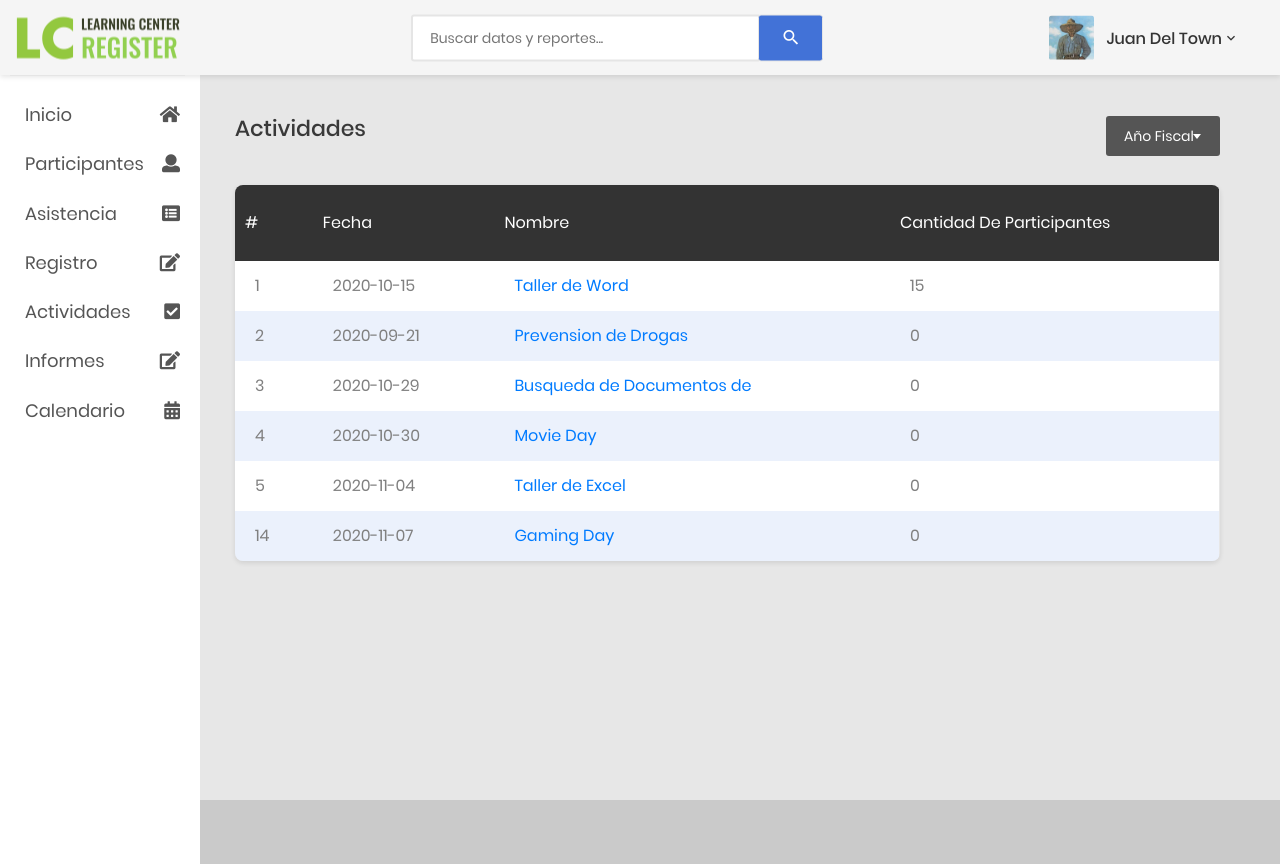
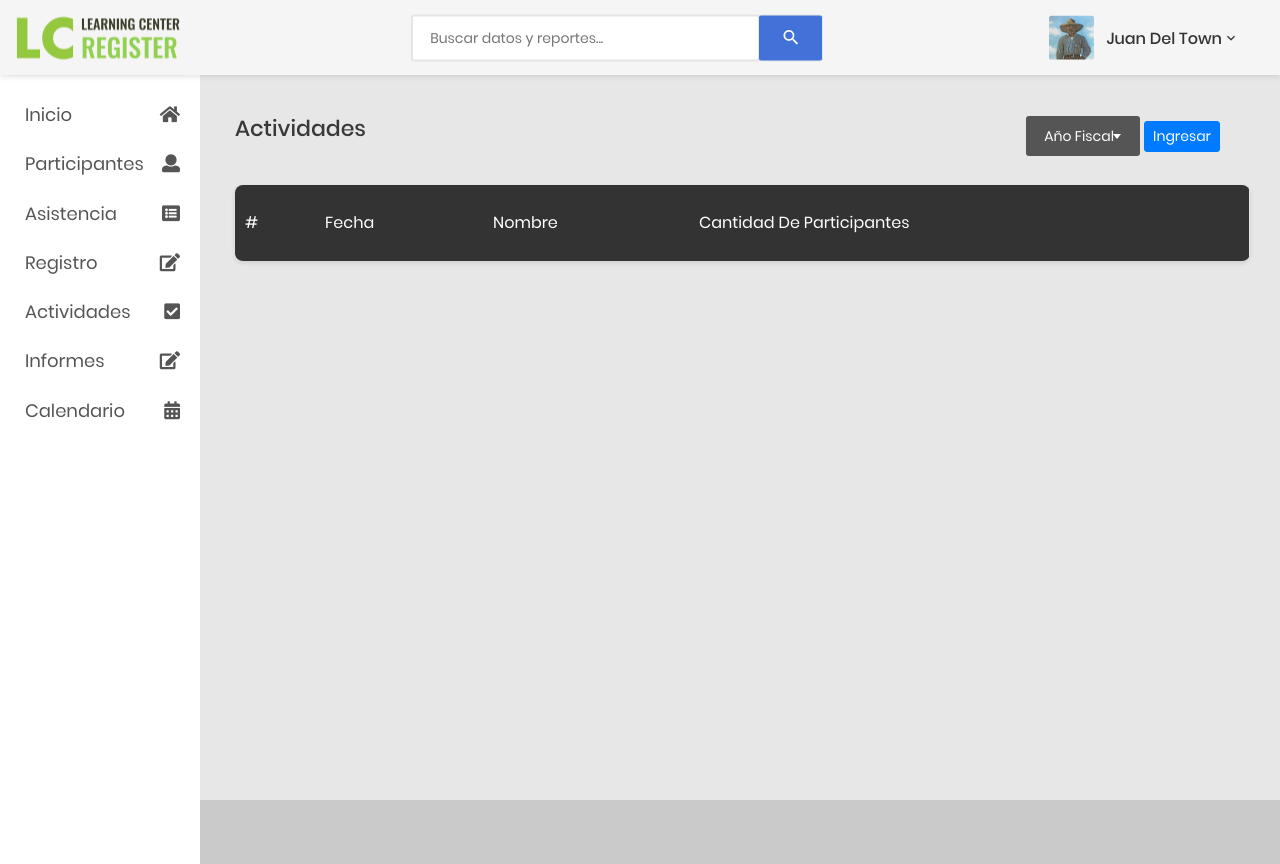
Before and after one commit to CCOM4075/LearningCenter, a PHP site: page /listaActividades.php in a window 1280 px wide. Run offline with PHP 8.4, Linux system fonts and the light colour scheme; data comes from the database, SQL or seed files in the repository; lists and menus that the app fills with data are empty.

Commit message:
Update listaActividades.php

```diff
--- a/listaActividades.php
+++ b/listaActividades.php
@@ -1,5 +1,23 @@
 <?php
     include './includes/connection.php';
+    $validacion = false;
+    if(!empty($_POST))
+	{
+        $yearID = $_POST['fiscalYear'];
+        if(!empty($yearID))
+            header("location: listaActividades.php?fiscalYear=$yearID");
+        else
+            header("location: listaActividades.php");
+    }
+
+    if(!empty($_REQUEST['fiscalYear']))
+    {
+        $fiscalYear = $_REQUEST['fiscalYear'];
+        $query = mysqli_query($connection, "SELECT fecha, nombre, participantes, actividadID FROM actividades WHERE fiscalYear = $fiscalYear ORDER BY fecha DESC");
+        $result = mysqli_num_rows($query);
+        if($result>0)
+            $validacion = true;
+    }
 ?>
 <!DOCTYPE html>
 <html lang="en">
@@ -42,120 +60,6 @@
 
 <body class="animsition">
     <div class="page-wrapper">
-        <!-- HEADER MOBILE-->
-        <header class="header-mobile d-block d-lg-none">
-            <div class="header-mobile__bar">
-                <div class="container-fluid">
-                    <div class="header-mobile-inner">
-                        <a class="logo" href="index.html">
-                            <img src="images/icon/LC_icon175x55.png" alt="CoolAdmin" />
-                        </a>
-                        <button class="hamburger hamburger--slider" type="button">
-                            <span class="hamburger-box">
-                                <span class="hamburger-inner"></span>
-                            </span>
-                        </button>
-                    </div>
-                </div>
-            </div>
-            <nav class="navbar-mobile">
-                <div class="container-fluid">
-                    <ul class="navbar-mobile__list list-unstyled">
-
-
-                        <li>
-                            <a href="index.html">
-                                <i class="fas fa-chart-bar"></i>Inicio</a>
-                        </li>
-
-                        <li class="has-sub">
-                            <a class="js-arrow" href="#">
-                                <i class="fas fa-tachometer-alt"></i>Registro</a>
-                            <ul class="navbar-mobile-sub__list list-unstyled js-sub-list">
-                                <li>
-                                    <a href="form.html">Registro De Participante</a>
-                                </li>
-                                <li>
-                                    <a href="form2.php">Registro De Administrador</a>
-                                </li>
-                            </ul>
-                        </li>
-
-                        <li>
-                            <a href="informes.html">
-                                <i class="fas fa-table"></i>Informe</a>
-                        </li>
-                        <li>
-                            <a href="calendar.html">
-                                <i class="fas fa-calendar-alt"></i>Calendario</a>
-                        </li>
-
-                        <!--
-                        <li class="has-sub">
-                            <a class="js-arrow" href="#">
-                                <i class="fas fa-copy"></i>Pages</a>
-                            <ul class="navbar-mobile-sub__list list-unstyled js-sub-list">
-                                <li>
-                                    <a href="login.html">Login</a>
-                                </li>
-                                <li>
-                                    <a href="register.html">Register</a>
-                                </li>
-                                <li>
-                                    <a href="forget-pass.html">Forget Password</a>
-                                </li>
-                            </ul>
-                        </li>
-                        -->
-
-                        <!--
-                        <li class="has-sub">
-                            <a class="js-arrow" href="#">
-                                <i class="fas fa-desktop"></i>UI Elements</a>
-                            <ul class="navbar-mobile-sub__list list-unstyled js-sub-list">
-                                <li>
-                                    <a href="button.html">Button</a>
-                                </li>
-                                <li>
-                                    <a href="badge.html">Badges</a>
-                                </li>
-                                <li>
-                                    <a href="tab.html">Tabs</a>
-                                </li>
-                                <li>
-                                    <a href="card.html">Cards</a>
-                                </li>
-                                <li>
-                                    <a href="alert.html">Alerts</a>
-                                </li>
-                                <li>
-                                    <a href="progress-bar.html">Progress Bars</a>
-                                </li>
-                                <li>
-                                    <a href="modal.html">Modals</a>
-                                </li>
-                                <li>
-                                    <a href="switch.html">Switchs</a>
-                                </li>
-                                <li>
-                                    <a href="grid.html">Grids</a>
-                                </li>
-                                <li>
-                                    <a href="fontawesome.html">Fontawesome Icon</a>
-                                </li>
-                                <li>
-                                    <a href="typo.html">Typography</a>
-                                </li>
-                            </ul>
-                        </li>
-                        -->
-
-                    </ul>
-                </div>
-            </nav>
-        </header>
-        <!-- END HEADER MOBILE-->
-
         <!-- MENU SIDEBAR-->
         <?php
             include './includes/menuSideBar.php';
@@ -180,16 +84,32 @@
                         <h3 class="title-5">Actividades</h3>
                     </div>
                     <div class="table-data__tool-right">
+                    <form action="" method="post">
                         <div class="rs-select2--dark rs-select2--sm rs-select2--dark2">
                                     <!--rs-select2--light rs-select2--sm-->
-                            <select class="js-select2" name="type">
-                                <option selected="selected">Año Fiscal </option>
-                                <option value="">2019-2020</option>
-                                <option value="">2020-2021</option>
+                            <select class="js-select2" id="fiscalYear" name="fiscalYear" required>
+                                <option value="">Año Fiscal </option>
+                                <?php
+                                    $runFiscalYear = mysqli_query($connection,"SELECT * FROM fiscalYear");
+
+                                    while($fiscalYear = mysqli_fetch_array($runFiscalYear))
+                                    {
+                                        $year = $fiscalYear['year'];
+                                        $id = $fiscalYear['id'];
+                                        echo "<option value=$id> $year</option>";
+                                    }
+                                ?>
+                                    }
+                                        ?>
                             </select>
                                 <div class="dropDownSelect2"></div>
                         </div>
+                        <button type="submit" class="btn btn-primary btn-sm">Ingresar</button>
                     </div>
+                    </form>
+                </div>
+
+
                 </div>
 
                     <div class="container-fluid">
@@ -208,26 +128,21 @@
                                         </thead>
 
                                         <tbody>
-
                                             <?php
-                                            $query = mysqli_query($connection, "SELECT fecha, nombre, participantes, actividadID FROM actividades");
-                                            $result = mysqli_num_rows($query);
-                                            if($result > 0){
-
-                                                while($actividad = mysqli_fetch_array($query)){
+                                                if($validacion == true)
+                                                {
+                                                    $i = 1;
+                                                    while($actividad = mysqli_fetch_array($query))
+                                                    {
                                             ?>
                                                         <tr>
-                                                <td><?php echo $actividad['actividadID']?></td>
+                                                            <td><?php echo $i?></td>
                                                             <td><?php echo $actividad['fecha']?></td>
-
                                                             <td><a href="actividad.php?id=<?php echo $actividad['actividadID'];?>"><?php echo $actividad['nombre']?></a>
-
-
                                                             <td><?php echo $actividad['participantes']?></td>
-
                                                         </tr>
-
                                                 <?php
+                                                        $i++;
                                                     }
                                                 }
                                                 ?>
```
Lines whose indentation alone changed are shown as unchanged.
